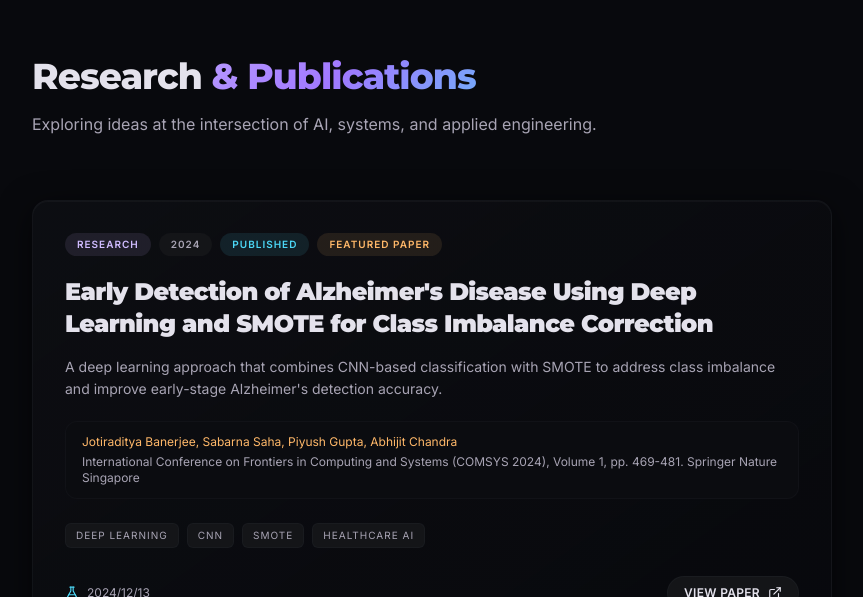
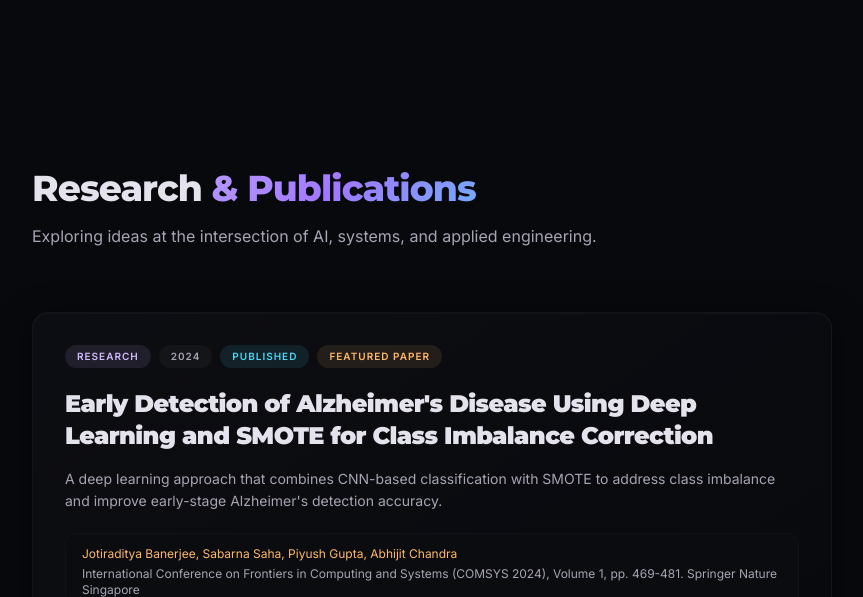
Before and after one commit to Sabarna07-tech/Portfolio, a Next.js app: page / in a window 1280 px wide. Shown: the part 3803-4400 px from the top of the page, without its empty margins (0-863 px from the left). Built offline with nearby package versions, Linux system fonts and the light colour scheme; no server answers.

Commit message:
feat: spotify

```diff
--- a/app/components/Projects.tsx
+++ b/app/components/Projects.tsx
@@ -24,7 +24,7 @@ export default async function Projects() {
   const projects = data?.projects?.length ? data.projects : FALLBACK_PROJECTS;
 
   return (
-    <section className="py-32 bg-surface-container-low" id="portfolio">
+    <section className="py-32 pb-48 bg-surface-container-low" id="portfolio">
       <div className="max-w-7xl mx-auto px-8">
         <ScrollReveal>
           <h2 className="font-headline text-4xl font-extrabold tracking-tight mb-20 text-center">
--- a/app/components/Research.tsx
+++ b/app/components/Research.tsx
@@ -36,7 +36,7 @@ const publications: Publication[] = [
 
 export default function Research() {
   return (
-    <section className="py-32 bg-surface" id="publications">
+    <section className="py-32 mt-12 bg-surface" id="publications">
       <div className="max-w-7xl mx-auto px-8">
         <ScrollReveal>
           <div className="max-w-3xl mb-16">
```
